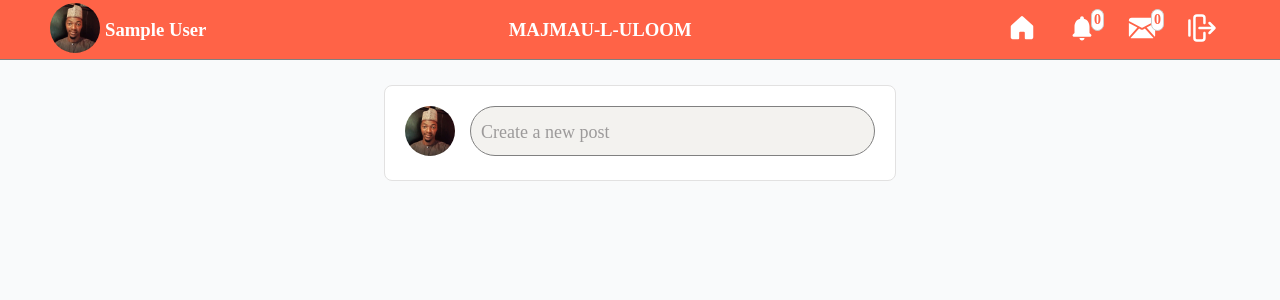
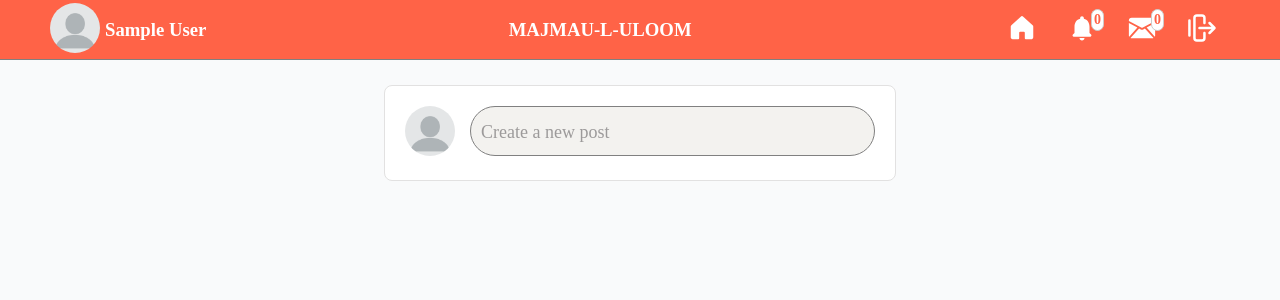
Before and after one commit to Homoakin619/socialapp, a Django app: page / in a window 1280 px wide. Shown: the top 300 px of the page. Run offline with Django 4.2, Linux system fonts and the light colour scheme; the visitor is signed in with stand-in values (Sample User, id 1); data comes from the database, SQL or seed files in the repository; data that the repository does not hold is empty.

Commit message:
fixed profile image bug

```diff
--- a/templates/core/home.html
+++ b/templates/core/home.html
@@ -18,7 +18,7 @@
                         </a>
                     </div>
                 {% else %}
-                <div class="image"><img src="/static/core/images/img.jpg" alt="" width="50" height="50"></div>
+                <div class="image"><img src="/static/core/images/profile.png" alt="" width="50" height="50"></div>
                 {% endif %}
 
                 <div class="name" role="button" id="default" onclick="showPost()">
--- a/templates/core/navbar.html
+++ b/templates/core/navbar.html
@@ -12,7 +12,7 @@
             {% else %}
         <div class="user">
             <a href="{% url 'profile' request.user.pk %}">
-                <img src="/static/core/images/img.jpg" alt="" width="50" height="50" style="border-radius: 50%;" >
+                <img src="/static/core/images/profile.png" alt="" width="50" height="50" style="border-radius: 50%;" >
             </a>
             <h3>{{ request.user.first_name }} {{ request.user.last_name }} </h3>
         </div>
--- a/templates/core/profile.html
+++ b/templates/core/profile.html
@@ -75,7 +75,7 @@
             <!-- <span width="150" height="150" style="border-radius: 50%;background-color: ;"></span> -->
             <img src="{{ profile.profile.image.url }}" alt="" width="150" height="150" style="border-radius: 50%;" >
             {% else %}
-            <img src="/static/core/images/img.jpg" alt="" width="150" height="150" style="border-radius: 50%;" >
+            <img src="/static/core/images/profile.png" alt="" width="150" height="150" style="border-radius: 50%;" >
             {% endif %}
 
             {% if request.user == profile %}
```
Also changed, not shown: static/core/images/profile.png (added).
